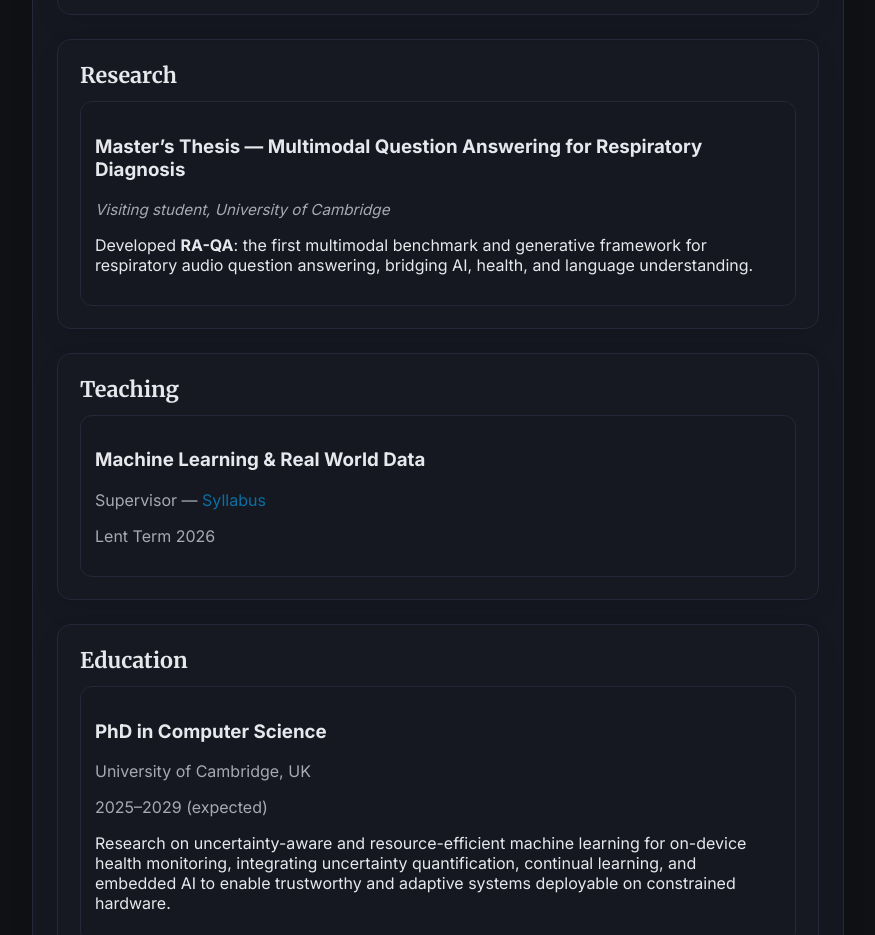
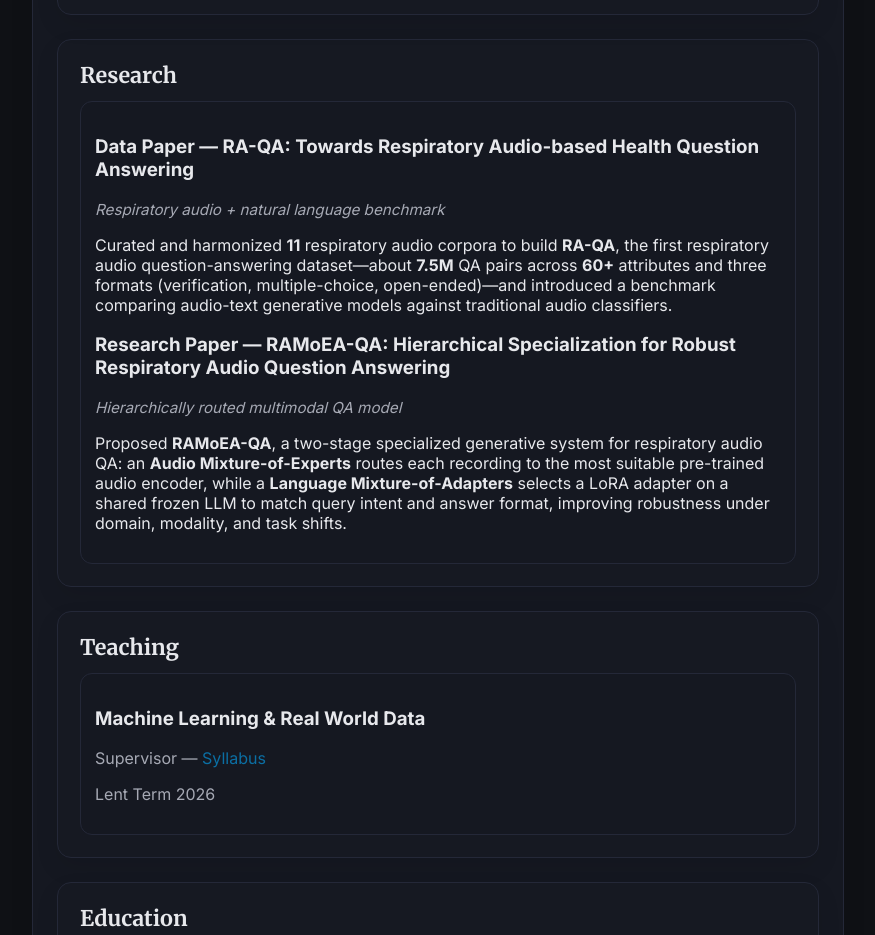
Before and after one commit to gaiabertolino/gaiabertolino.github.io, a plain HTML site: page index.html in a window 1280 px wide. Shown: the part 980-1915 px from the top of the page, without its empty margins (366-1241 px from the left). Drawn offline with Linux system fonts and the light colour scheme.

Commit message:
Update index.html

```diff
--- a/index.html
+++ b/index.html
@@ -179,9 +179,21 @@
           <h2 id="res-h">Research</h2>
           <div class="list">
             <div class="item">
-              <h3>Master’s Thesis — Multimodal Question Answering for Respiratory Diagnosis</h3>
+              <h3>Data Paper — RA-QA: Towards Respiratory Audio-based Health Question Answering</h3>
+            <p class="muted" style="font-size:0.95rem;margin:2px 0 10px 0;"><em>Respiratory audio + natural language benchmark</em></p>
+            <p>
+              Curated and harmonized <strong>11</strong> respiratory audio corpora to build <strong>RA-QA</strong>, the first respiratory audio question-answering dataset—about <strong>7.5M</strong> QA pairs across <strong>60+</strong> attributes and three formats (verification, multiple-choice, open-ended)—and introduced a benchmark comparing audio-text generative models against traditional audio classifiers.
+            </p>
+
+            <h3>Research Paper — RAMoEA-QA: Hierarchical Specialization for Robust Respiratory Audio Question Answering</h3>
+            <p class="muted" style="font-size:0.95rem;margin:2px 0 10px 0;"><em>Hierarchically routed multimodal QA model</em></p>
+            <p>
+              Proposed <strong>RAMoEA-QA</strong>, a two-stage specialized generative system for respiratory audio QA: an <strong>Audio Mixture-of-Experts</strong> routes each recording to the most suitable pre-trained audio encoder, while a <strong>Language Mixture-of-Adapters</strong> selects a LoRA adapter on a shared frozen LLM to match query intent and answer format, improving robustness under domain, modality, and task shifts.
+            </p>
+
+              <!-- <h3>Master’s Thesis — Multimodal Question Answering for Respiratory Diagnosis</h3>
               <p class="muted" style="font-size:0.95rem;margin:2px 0 10px 0;"><em>Visiting student, University of Cambridge</em></p>
-              <p>Developed <strong>RA-QA</strong>: the first multimodal benchmark and generative framework for respiratory audio question answering, bridging AI, health, and language understanding.</p>
+              <p>Developed <strong>RA-QA</strong>: the first multimodal benchmark and generative framework for respiratory audio question answering, bridging AI, health, and language understanding.</p> -->
               <!-- <p><a href="https://github.com/gaiabertolino/resp-qa">Code</a></p> -->
               <!-- <div class="tags" style="margin-top:6px;">
                 <span class="tag">Respiratory audio</span>
```
